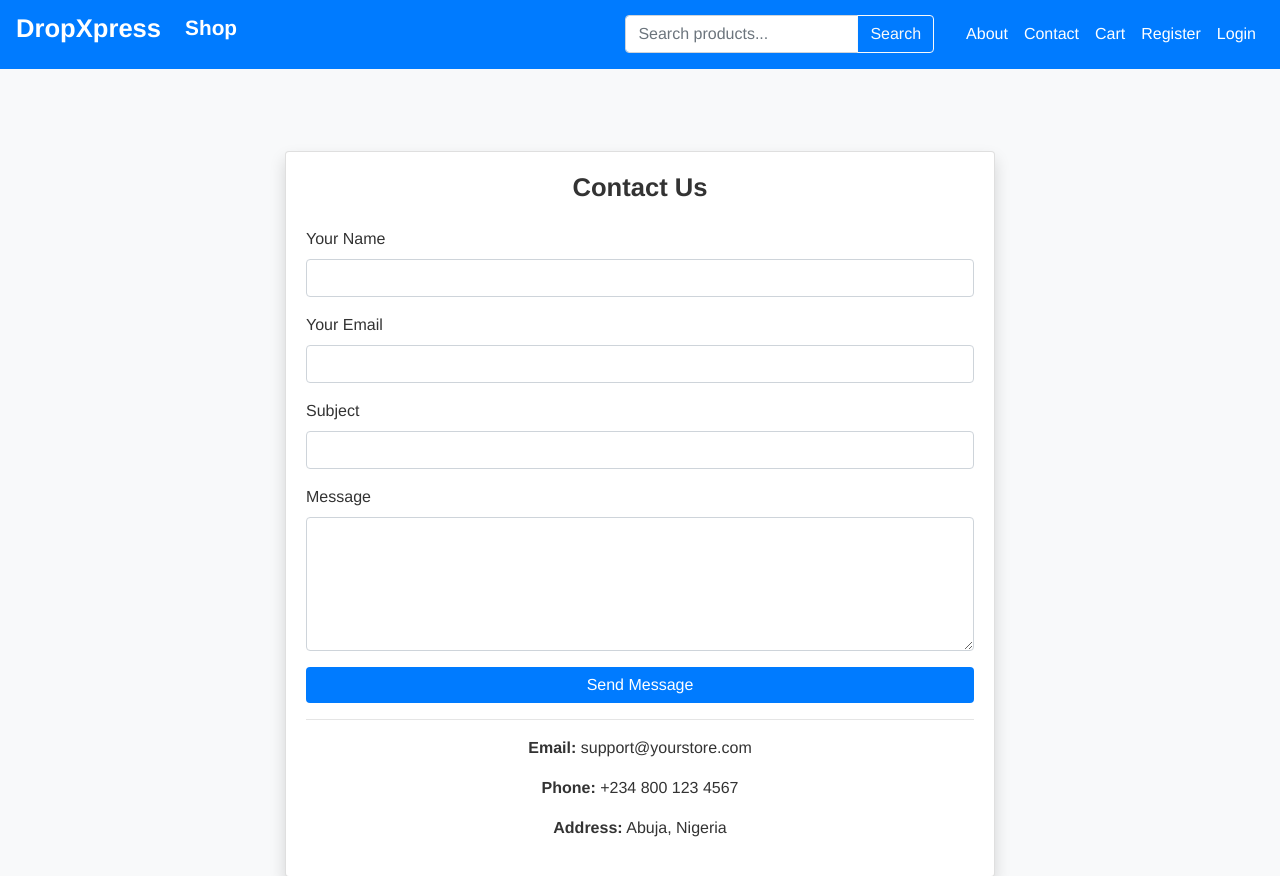
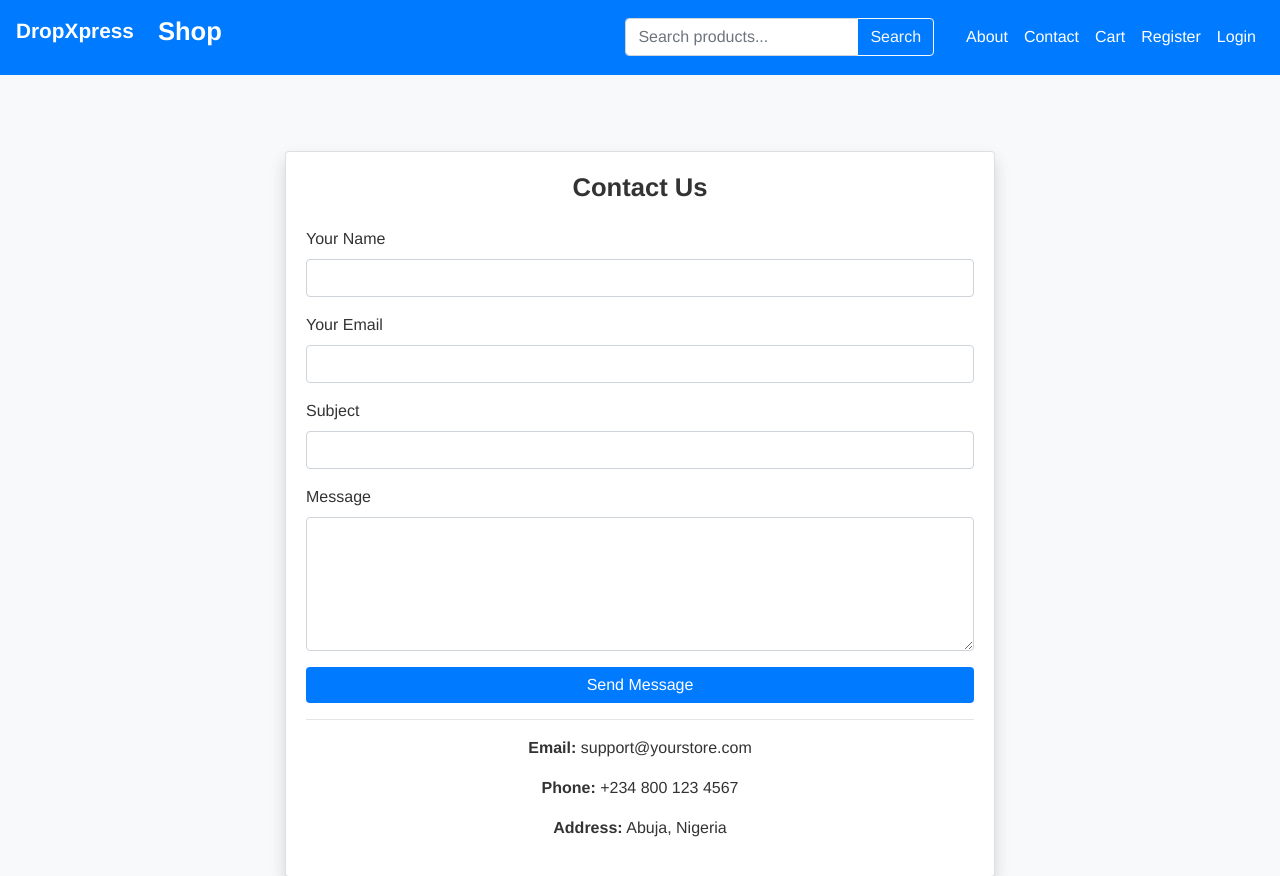
Before and after one commit to kaelzubs/dropshipping, a Django app: page /accounts/contact in a window 1280 px wide. Shown: the top 876 px of the page. Run offline with Django 4.2, Linux system fonts and the light colour scheme; some libraries are stand-ins or nearby versions.

Commit message:
Initial one Tuesday

```diff
--- a/templates/base.html
+++ b/templates/base.html
@@ -14,13 +14,13 @@
 </head>
 <body>
   <nav class="navbar navbar-expand-lg navbar-light bg-primary fixed-top">
-    <a class="navbar-brand text-white" href="{% url 'core:home' %}"><h3>DropXpress</h3></a>
+    <a class="navbar-brand text-white" href="{% url 'core:home' %}"><h4>DropXpress</h4></a>
     <button class="navbar-toggler" type="button" data-toggle="collapse" data-target="#nav">
       <span class="navbar-toggler-icon"></span>
     </button>
     <div id="nav" class="collapse navbar-collapse">
       <ul class="navbar-nav mr-auto">
-        <li class="nav-item"><a class="nav-link text-white" href="{% url 'catalog:list' %}"><h4>Shop</h4></a></li>
+        <li class="nav-item"><a class="nav-link text-white" href="{% url 'catalog:list' %}"><h3>Shop</h3></a></li>
       </ul>
       <form class="form-inline my-2 my-lg-0 mx-4" method="get" action="{% url 'catalog:search' %}">
         {% csrf_token %}
```
